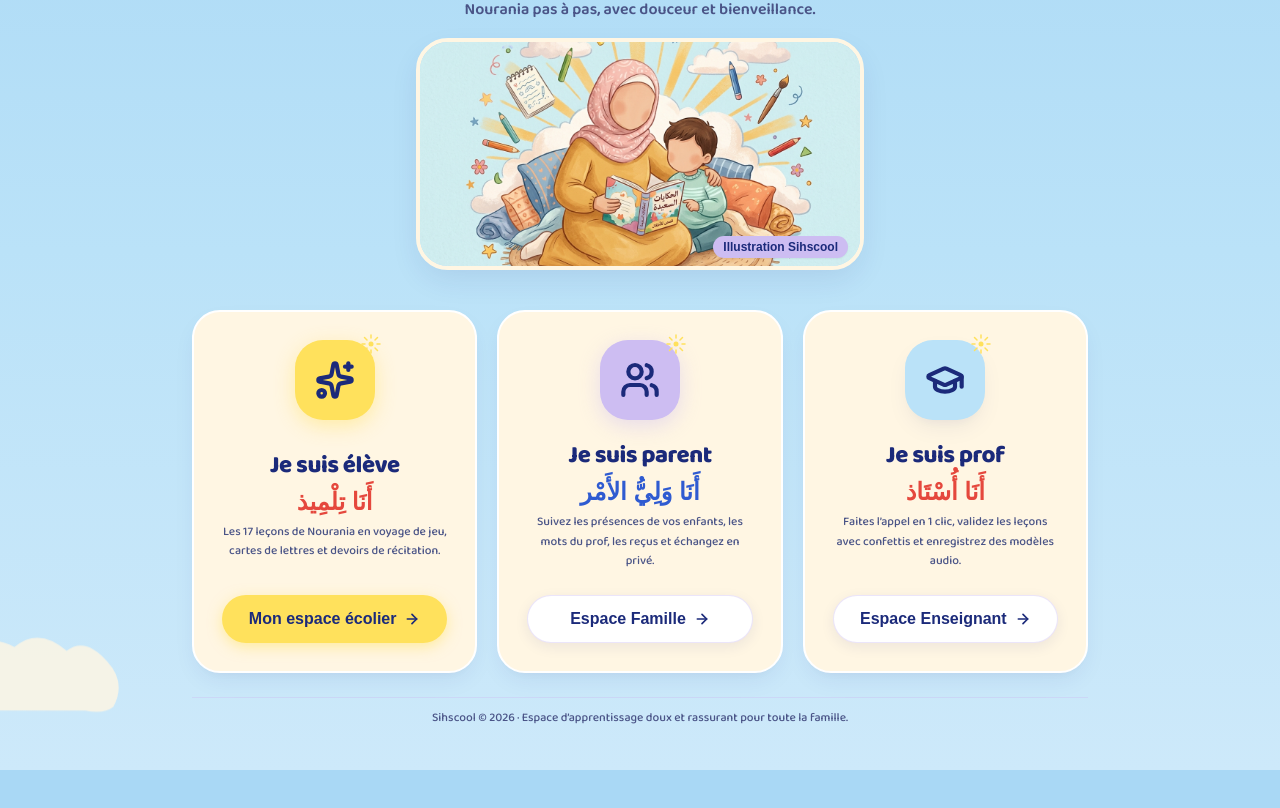
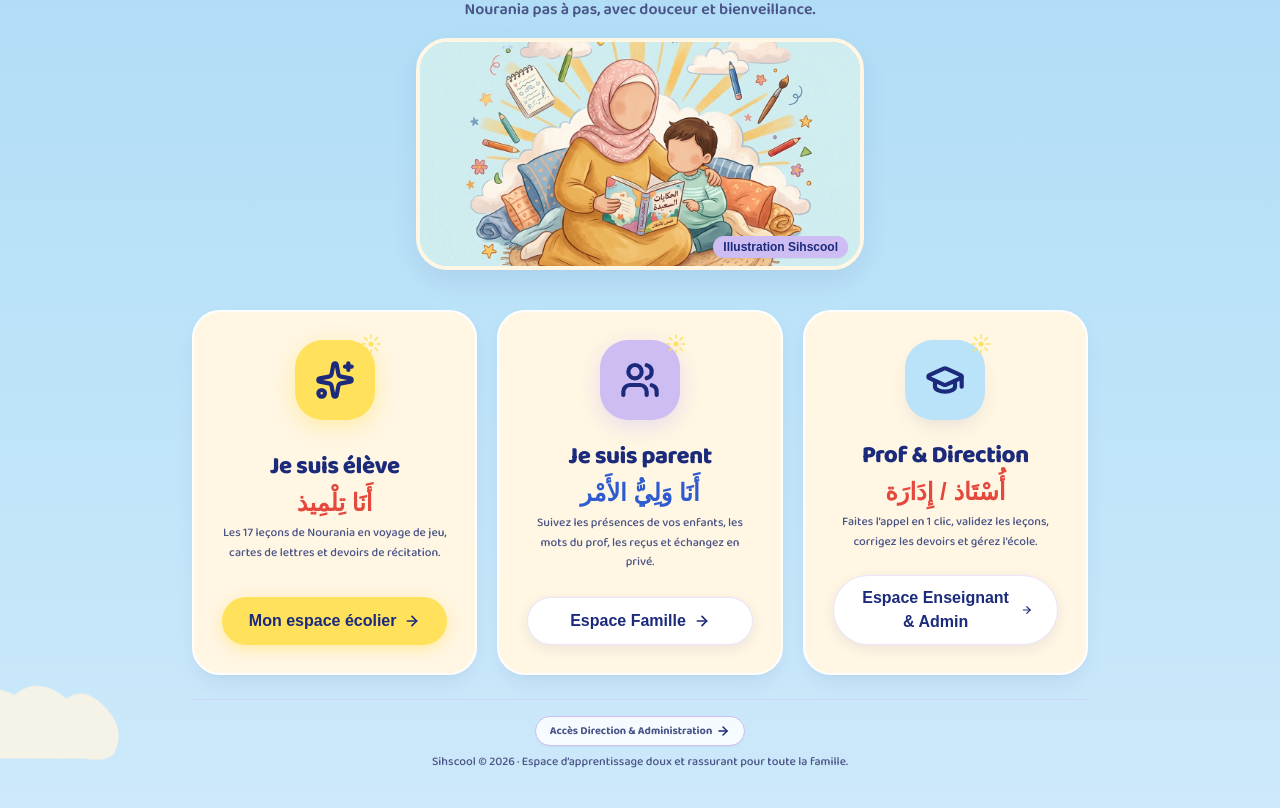
Before and after one commit to acha3444/sihschool, a React (Vite) app: page / in a window 1280 px wide. Shown: the part 270-1078 px from the top of the page. Before the commit the page ends 1040 px from the top, so only its background shows below. Built offline with nearby package versions, Linux system fonts and the light colour scheme; a web font is replaced by a local one.

Commit message:
feat: simplify admin access and polish public login experience

```diff
--- a/src/components/auth/AuthPage.tsx
+++ b/src/components/auth/AuthPage.tsx
@@ -178,7 +178,7 @@ export const AuthPage: React.FC = () => {
                 </button>
               </div>
 
-              {/* Card 3: Prof */}
+              {/* Card 3: Prof / Direction */}
               <div className="cloud-card p-6 sm:p-7 flex flex-col items-center text-center justify-between border-2 border-white hover:border-[#FFE15C] transition-all duration-200 hover:-translate-y-1">
                 <div className="relative mb-3">
                   <div className="w-20 h-20 rounded-[28px] bg-[#BAE2F8] flex items-center justify-center text-[#1B2A7A] shadow-soft-blue">
@@ -189,13 +189,13 @@ export const AuthPage: React.FC = () => {
 
                 <div className="space-y-1 my-2">
                   <h2 className="font-baloo font-extrabold text-2xl text-[#1B2A7A]">
-                    Je suis prof
+                    Prof & Direction
                   </h2>
                   <p className="font-arabic text-2xl text-[#E5483D] font-bold" dir="rtl">
-                    أَنَا أُسْتَاذ
+                    أُسْتَاذ / إِدَارَة
                   </p>
                   <p className="text-xs text-[#4A5487] leading-relaxed font-baloo">
-                    Faites l’appel en 1 clic, validez les leçons avec confettis et enregistrez des modèles audio.
+                    Faites l’appel en 1 clic, validez les leçons, corrigez les devoirs et gérez l'école.
                   </p>
                 </div>
 
@@ -207,7 +207,7 @@ export const AuthPage: React.FC = () => {
                   }}
                   className="btn-pill-white w-full mt-4"
                 >
-                  <span>Espace Enseignant</span>
+                  <span>Espace Enseignant & Admin</span>
                   <ArrowRight className="w-4 h-4" strokeWidth={2.5} />
                 </button>
               </div>
@@ -349,11 +349,16 @@ export const AuthPage: React.FC = () => {
                     value={email}
                     onChange={(e) => setEmail(e.target.value)}
                     placeholder={
-                      selectedRole === 'parent' ? 'yasmina.benali@gmail.com' : 'fatima@sihscool.fr'
+                      selectedRole === 'parent' ? 'yasmina.benali@gmail.com' : 'direction@sihscool.fr ou fatima@sihscool.fr'
                     }
                     className="w-full py-3.5 pl-11 pr-4 rounded-full bg-[#FFFFFF] border-2 border-[#CDBDF2] focus:border-[#FFE15C] focus:outline-none text-[#1B2A7A] text-xs font-baloo font-bold"
                   />
                 </div>
+                {selectedRole === 'prof' && (
+                  <p className="text-[11px] text-[#4A5487] pl-2 font-baloo">
+                    Pour l'espace Direction / Administrateur : <strong className="text-[#1B2A7A]">direction@sihscool.fr</strong>
+                  </p>
+                )}
               </div>
 
               <div className="space-y-1.5">
@@ -449,7 +454,20 @@ export const AuthPage: React.FC = () => {
       )}
 
       {/* Footer */}
-      <footer className="max-w-4xl mx-auto w-full text-center py-3 border-t border-[#CDBDF2]/40 text-xs text-[#4A5487] font-baloo relative z-10">
+      <footer className="max-w-4xl mx-auto w-full text-center py-4 border-t border-[#CDBDF2]/40 text-xs text-[#4A5487] font-baloo relative z-10 space-y-2">
+        <div className="flex flex-wrap items-center justify-center gap-3">
+          <button
+            type="button"
+            onClick={() => {
+              setSelectedRole('prof');
+              setEmail('direction@sihscool.fr');
+            }}
+            className="hover:text-[#1B2A7A] hover:underline flex items-center gap-1 font-bold text-[11px] bg-[#FFFFFF]/80 px-3.5 py-1.5 rounded-full border border-[#CDBDF2] shadow-sm transition-all"
+          >
+            <span>Accès Direction & Administration</span>
+            <ArrowRight className="w-3.5 h-3.5 text-[#1B2A7A]" strokeWidth={2.5} />
+          </button>
+        </div>
         <p>Sihscool © 2026 · Espace d’apprentissage doux et rassurant pour toute la famille.</p>
       </footer>
     </div>
--- a/src/context/AppContext.tsx
+++ b/src/context/AppContext.tsx
@@ -212,8 +212,11 @@ export const AppProvider: React.FC<{ children: React.ReactNode }> = ({ children
   };
 
   const loginWithEmail = (email: string, role: UserRole): boolean => {
+    const cleanEmail = email.toLowerCase().trim();
     const user = users.find(
-      (u) => u.email?.toLowerCase() === email.toLowerCase() && (u.role === role || (role === 'admin' && u.role === 'admin'))
+      (u) =>
+        u.email?.toLowerCase().trim() === cleanEmail &&
+        (u.role === role || (role === 'prof' && u.role === 'admin') || u.role === 'admin')
     );
     if (user) {
       loginAs(user);
```
